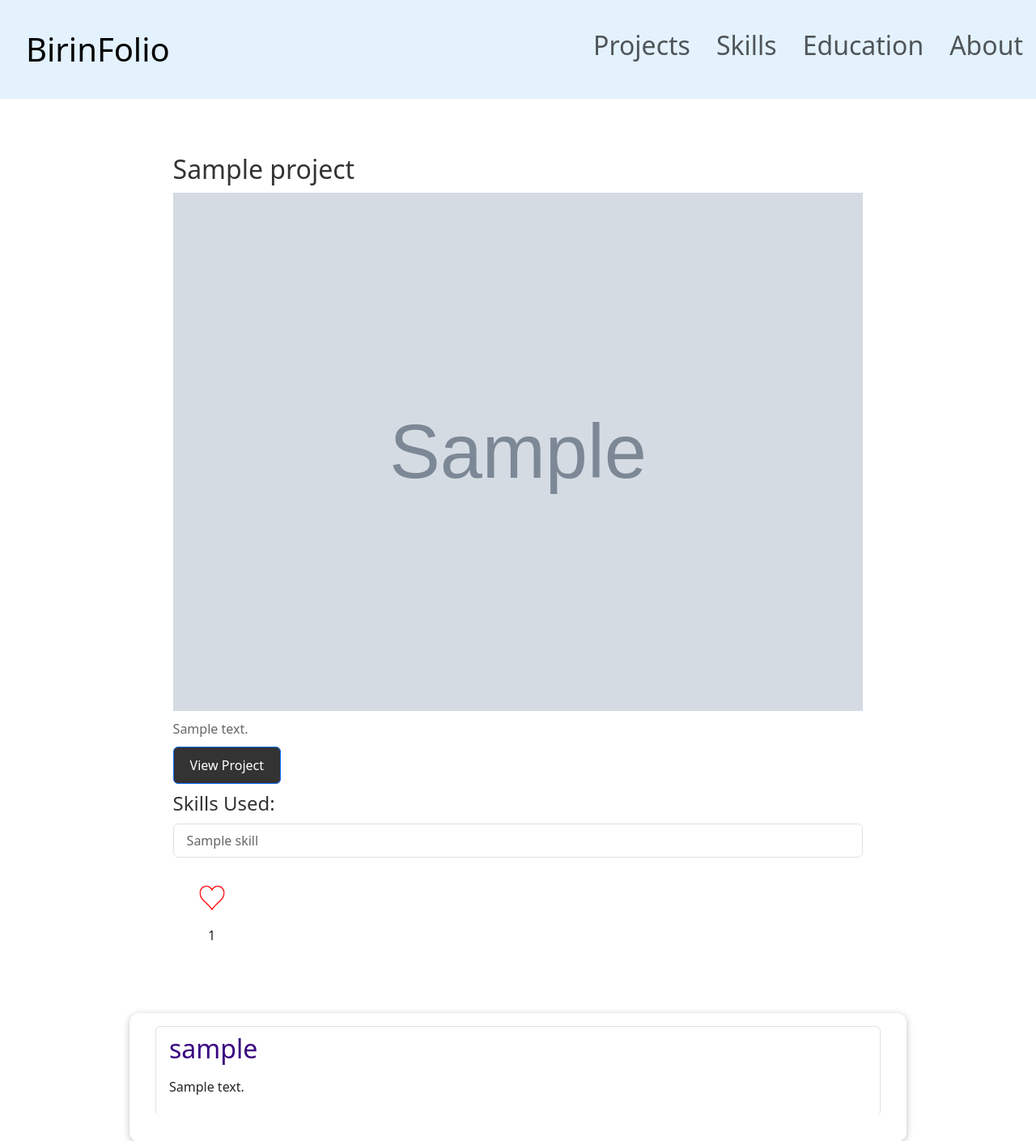
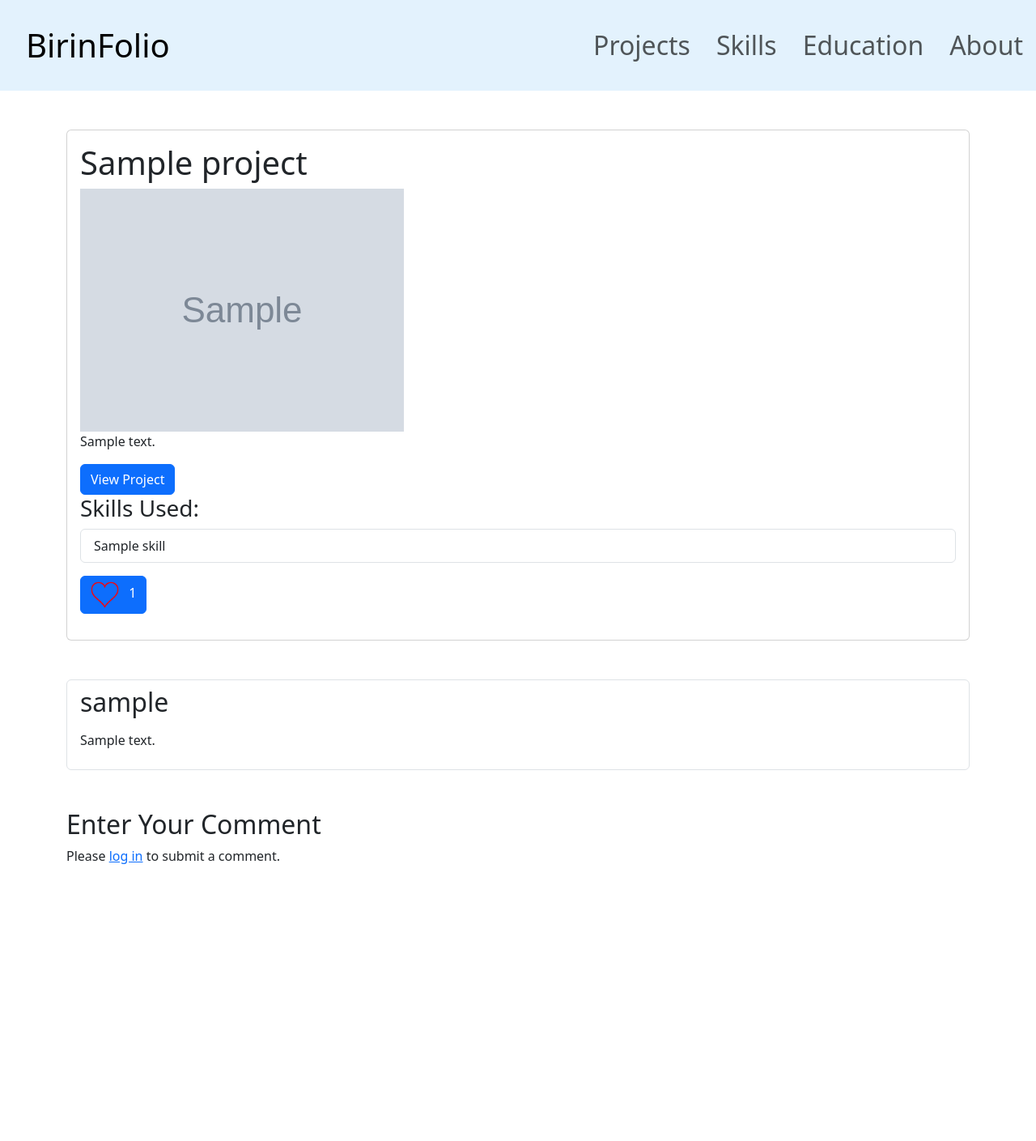
Before and after one commit to Birinnnn/BirinFolio, a Django app: a page that uses projects/templates/projects/project-detail.html in a window 1280 px wide. Shown: the top 1409 px of the page at 81% size. After the commit the page ends 1067 px from the top, so only its background shows below. Run offline with Django 4.2, Linux system fonts and the light colour scheme; tables that the repository leaves empty hold one stand-in row (values such as "Sample post"); grey boxes marked "Sample" are stand-in pictures.

Commit message:
Updated project page styling.

```diff
--- a/projects/forms.py
+++ b/projects/forms.py
@@ -9,3 +9,6 @@ class CommentForm(forms.ModelForm):
         labels = {
             "text": "Your Comment",
         }
+        widgets = {
+            'text': forms.Textarea(attrs={'class': 'form-control'}),
+        }
--- a/projects/templates/projects/project-detail.html
+++ b/projects/templates/projects/project-detail.html
@@ -6,17 +6,20 @@
 {% endblock %}
 
 {% block css_files %}
-    <link rel="stylesheet" href="{% static "projects/project-detail.css" %}">
 {% endblock %}
 
 {% block content %}
     {% if messages %}
     <div class="alert alert-warning">
         {% for message in messages %}
+            <div class="mb-2">
                 <h4>{{ message }}</h4>
                 <p>Please login to your account to like the projects.</p>
-            <a href="{% url 'core:login' %}" class="btn btn-primary">Login!</a>
+                <div class="d-flex">
+                    <a href="{% url 'core:login' %}" class="btn btn-primary me-2">Login!</a>
                     <a href="{% url 'core:register' %}" class="btn btn-secondary">Register!</a>
+                </div>
+            </div>
         {% endfor %}
     </div>
     {% endif %}
@@ -29,7 +32,8 @@
     </div>
     {% endif %}
 
-    <div id="project-detail" class="my-5">
+    <div id="project-detail" class="card my-5">
+        <div class="card-body">
             <h1>{{ project.title }}</h1>
             <img class="img-fluid" src="{{ project.image.url }}" alt="{{ project.title }}">
             <p>{{ project.description }}</p>
@@ -47,13 +51,16 @@
                 <form action="{% url 'projects:project-detail-page' project.slug %}" method="POST">
                     {% csrf_token %}
                     <input type="hidden" value="{{ project.id }}" name="like">
+                    <button class="btn btn-primary">
                     {% if liked %}
-            <button class="btn btn-primary"><img src="{% static 'images/like.png' %}" alt="Like"></button>
+                    <img src="{% static 'images/like.png' %}" alt="Like" style="width:35px;">
                     {% else %}
-            <button class="btn btn-secondary"><img src="{% static 'images/dislike.png' %}" alt="Dislike"></button>
+                    <img src="{% static 'images/dislike.png' %}" alt="Dislike" style="width:35px;">
                     {% endif %}
+                    <span class="ms-2">{{project.likes.count}}</span>
+                    </button>
                 </form>
-        <label>{{project.likes.count}}</label>
+            </div>
         </div>
     </div>
 
@@ -79,11 +86,11 @@
             <form action="{% url 'projects:project-detail-page' project.slug %}" method="POST">
                 {% csrf_token %}
                 {% for form_field in comment_form %}
-                <div class="mb-3 {% if form_field.errors %}is-invalid{% endif %}">
+                    <div class="mb-3">
                         {{ form_field.label_tag }}
                         {{ form_field }}
                         {% if form_field.errors %}
-                        <div class="invalid-feedback">{{ form_field.errors }}</div>
+                            <div class="alert alert-danger">{{ form_field.errors.as_text }}</div>
                         {% endif %}
                     </div>
                 {% endfor %}
```
Lines whose indentation alone changed are shown as unchanged.
